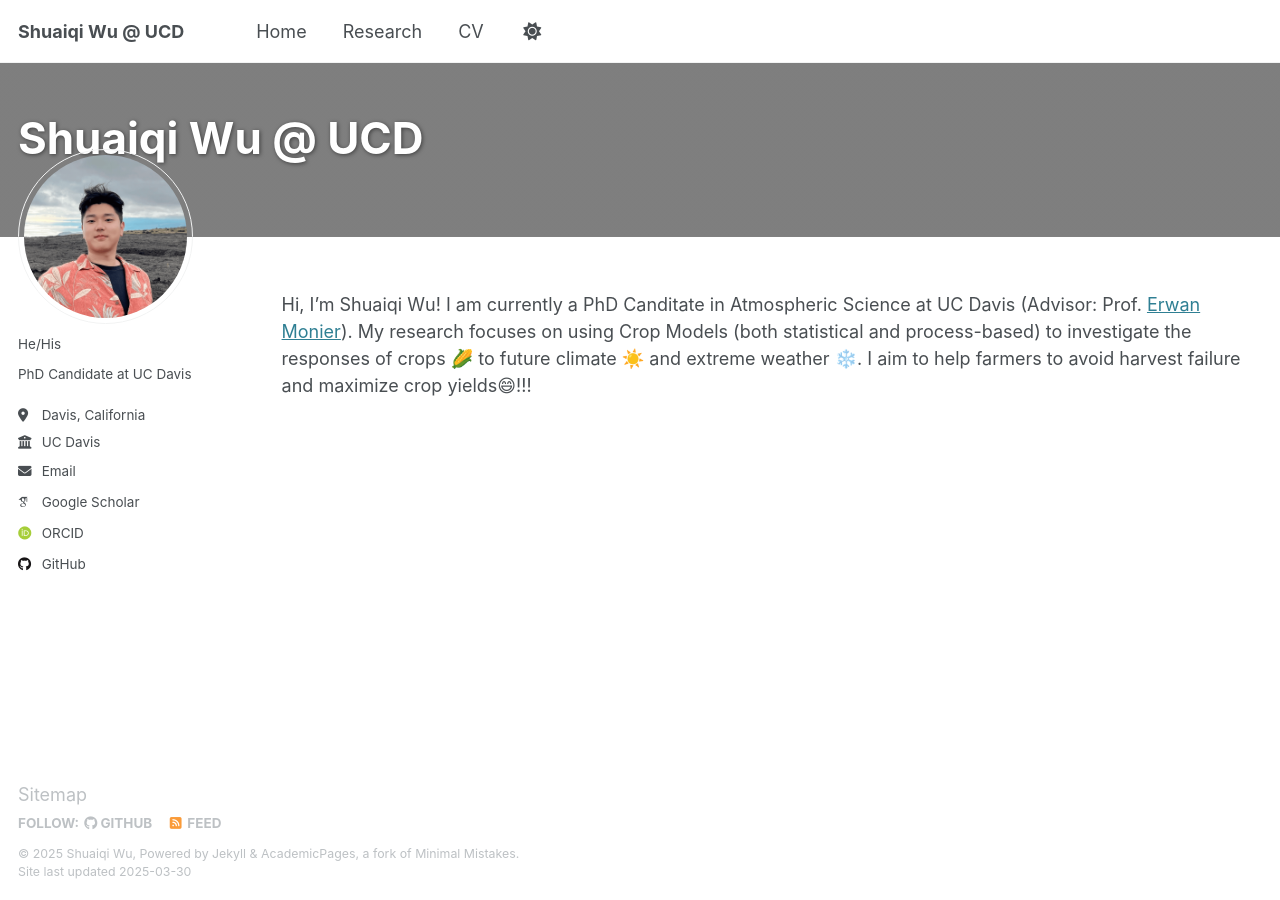
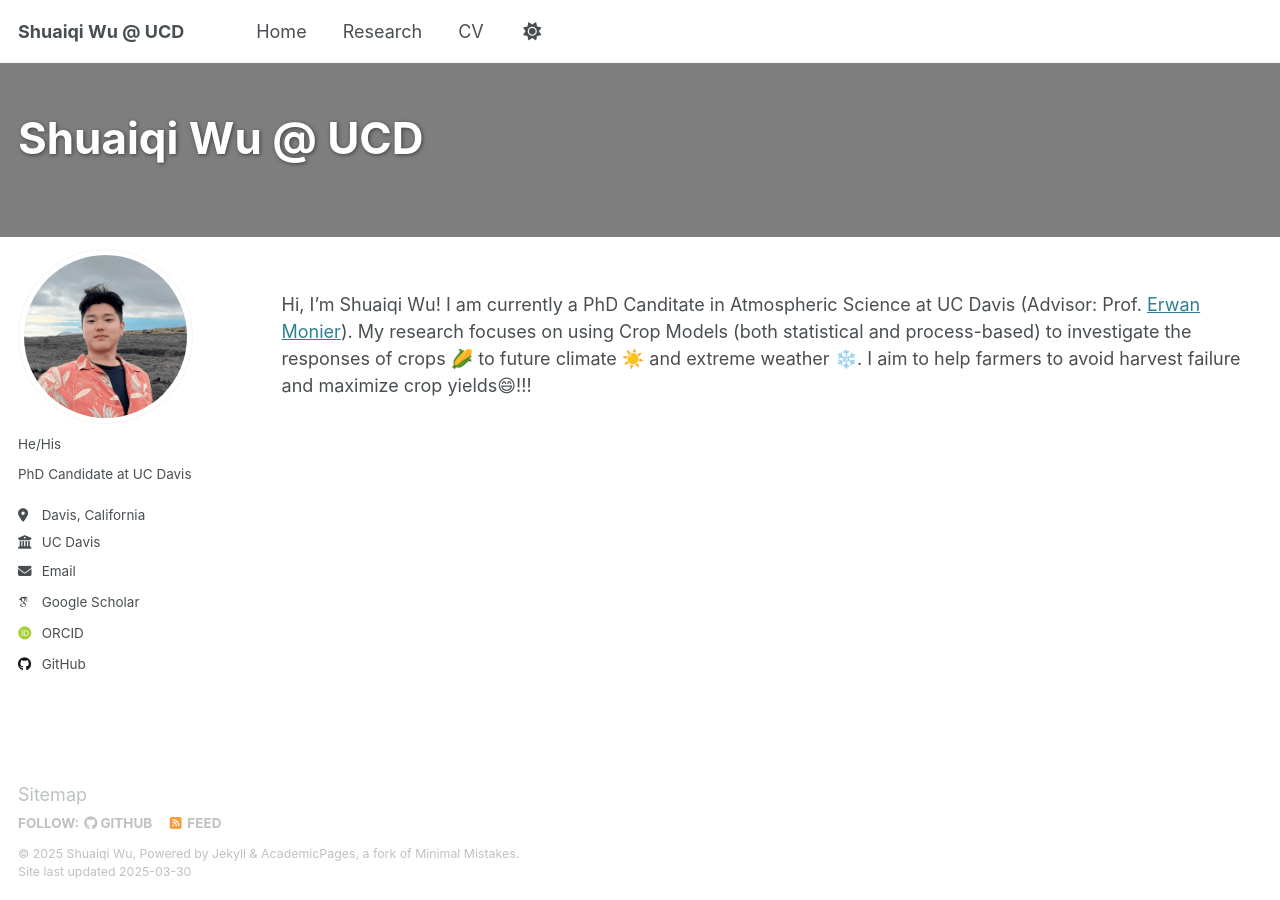
Before and after one commit to shqwu/shqwu.github.io, a Jekyll site: the page built from _pages/index.md, in a window 1280 px wide. Built offline with Jekyll 4.4.1, drawn with Linux system fonts in a browser that asks for light colours; emoji names are drawn with the system emoji font; some web fonts are replaced.

Commit message:
Update _sidebar.scss

```diff
--- a/_sass/layout/_sidebar.scss
+++ b/_sass/layout/_sidebar.scss
@@ -7,8 +7,8 @@
    ========================================================================== */
 
 .sidebar {
-  -webkit-transform: translate3d(0, 50px , 0);
-          transform: translate3d(0, 50px , 0);
+  -webkit-transform: translate3d(0, 150px , 0);
+          transform: translate3d(0, 150px , 0);
 
   @include clearfix();
   margin-bottom: 1em;
```
